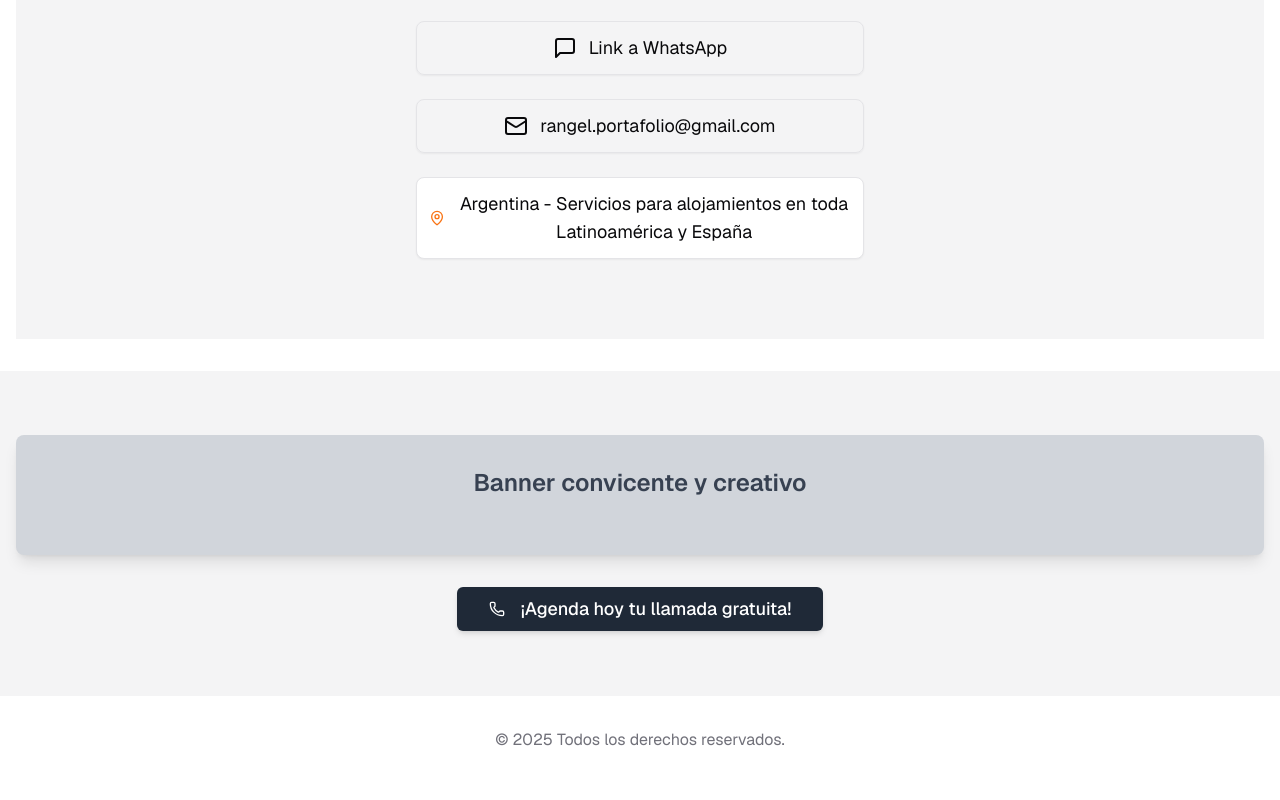
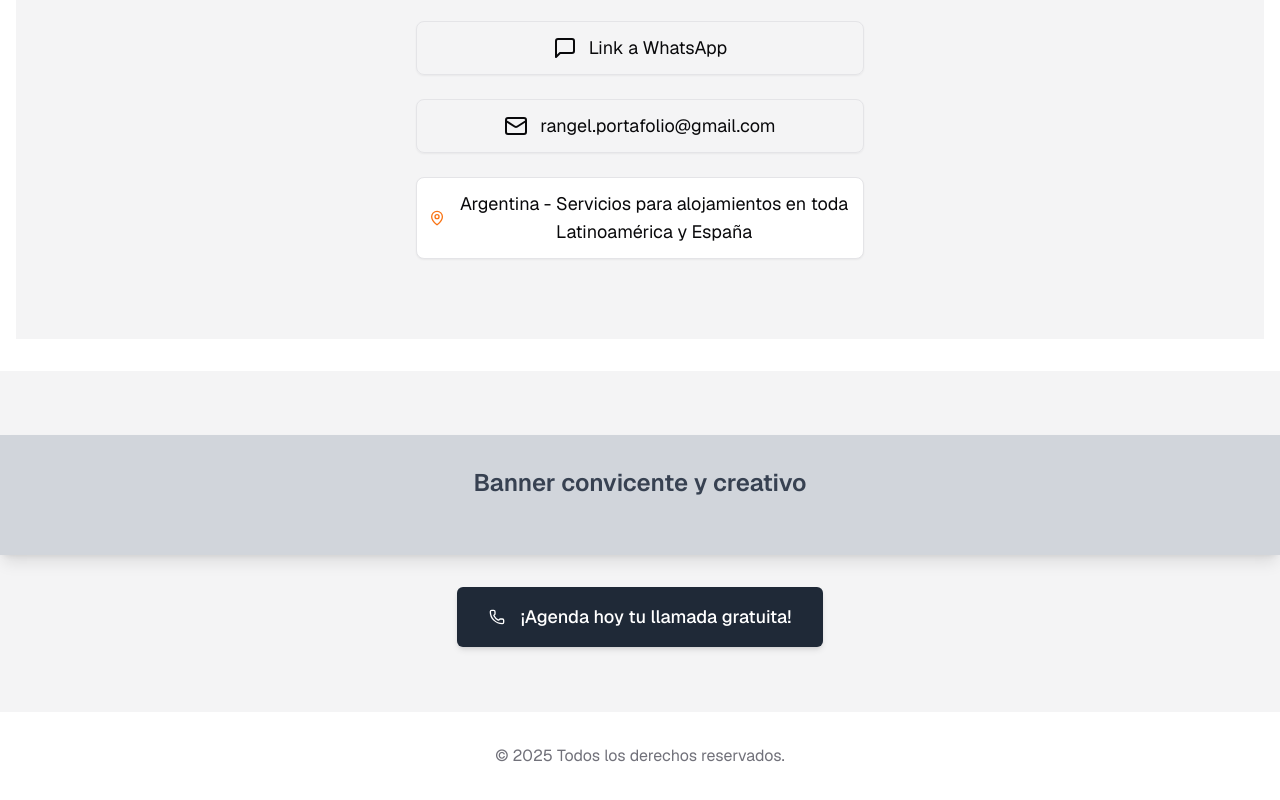
Before and after one commit to CayunDiego/TuristaWeb, a Next.js app: page / in a window 1280 px wide. Shown: the part 3296-4096 px from the top of the page. Built offline with nearby package versions, Linux system fonts and the light colour scheme.

Commit message:
styles footer

```diff
--- a/src/components/layout/footer.tsx
+++ b/src/components/layout/footer.tsx
@@ -7,18 +7,20 @@ const Footer = () => {
   return (
     <>
       <section className="w-full py-12 md:py-16 bg-secondary">
-        <div className="container mx-auto px-4 text-center">
-          <div className="bg-gray-300 p-8 rounded-lg shadow-lg">
+        <div className="container mx-auto text-center">
+          <div className="bg-gray-300 p-8 shadow-lg">
             <h3 className="text-2xl font-semibold text-gray-700 mb-6">
               Banner convicente y creativo
             </h3>
             {/* This is a placeholder for the creative banner.
                 You can replace this div with an Image component or complex HTML structure. */}
           </div>
-          <Button size="lg" className={`${darkButtonStyle} px-8 py-4 text-lg mt-8`}>
-            <Phone className="mr-2 h-5 w-5" />
-            ¡Agenda hoy tu llamada gratuita!
-          </Button>
+          <div className="px-4">
+            <Button size="lg" className={`${darkButtonStyle} px-8 py-4 text-lg mt-8 whitespace-normal sm:pt-4 sm:pb-4 h-auto	`}>
+              <Phone className="mr-2 h-5 w-5" />
+              ¡Agenda hoy tu llamada gratuita!
+            </Button>
+          </div>
         </div>
       </section>
       <footer className="border-t border-border/40 py-8 text-center text-muted-foreground bg-white">
```
